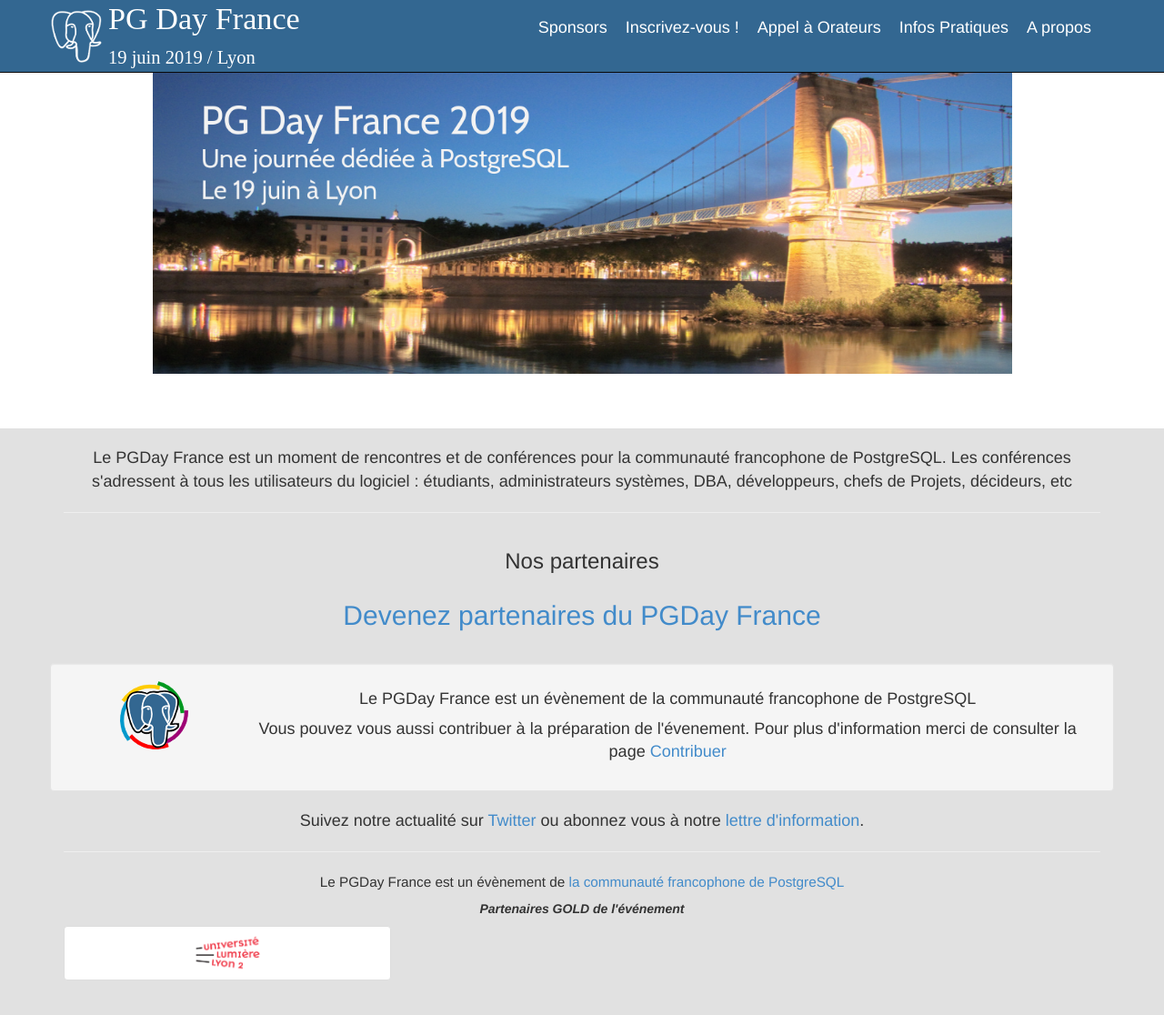
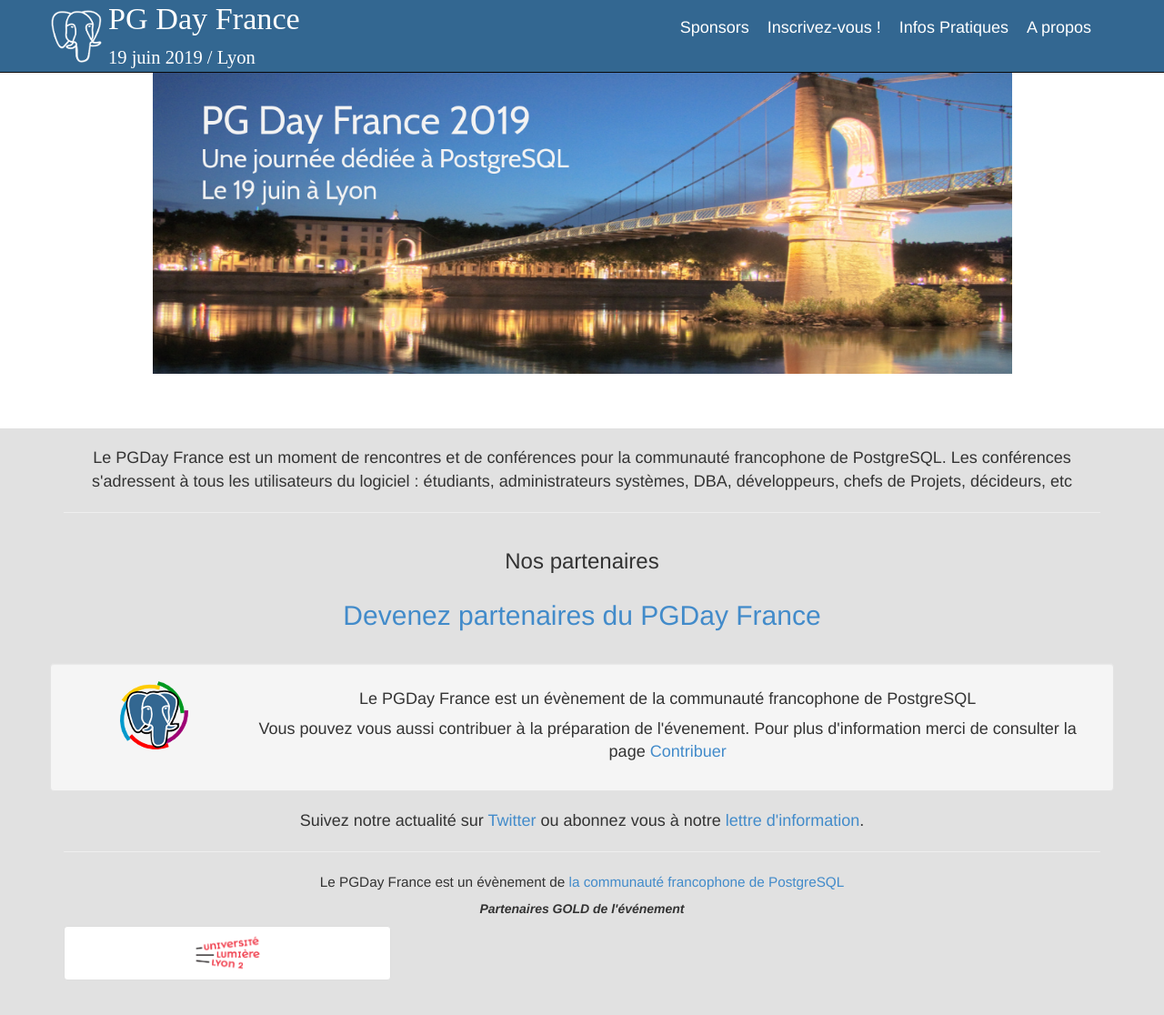
Before and after one commit to postgresqlfr/2024.pgday.fr, a Jekyll site: the page built from index.html, in a window 1280 px wide and 1118 px high. Shown: the whole window at 91% size. Built offline with Jekyll 4.4.1, drawn with Linux system fonts in a browser that asks for light colours.

Commit message:
[CFP] l'appel est fermé !

```diff
--- a/_layouts/default.html
+++ b/_layouts/default.html
@@ -40,7 +40,7 @@
             <li><a href="videos">Vidéos</a></li>
             -->
             <li><a href="inscription">Inscrivez-vous !</a></li>
-            <li><a href="appel">Appel à Orateurs</a></li>
+            <!--<li><a href="appel">Appel à Orateurs</a></li>-->
             <!-- <li><a href="contribuer">Participez !</a></li> -->
 
             <li><a href="information">Infos Pratiques</a></li>
```
